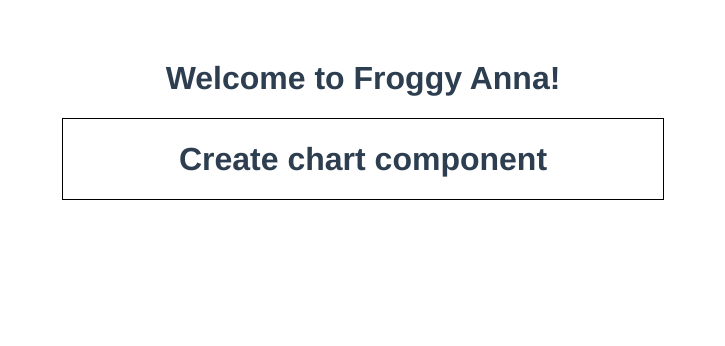
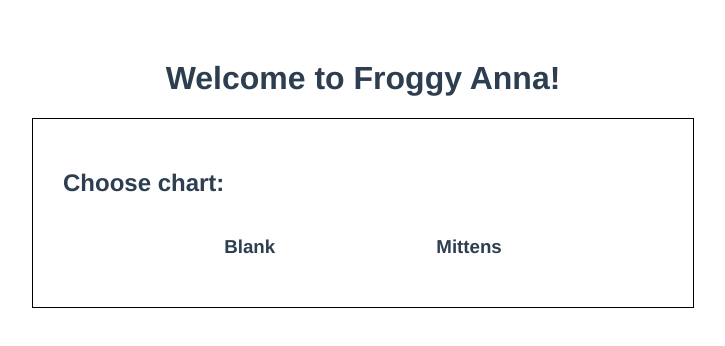
Before and after one commit to MiuMiuMiuMiuMiu/stitch-chart, a Vue app: page / in a window 1280 px wide. Shown: the top 346 px of the page, without its empty margins (277-1002 px from the left). Built offline with nearby package versions, Linux system fonts and the light colour scheme.

Commit message:
Add click listener to chart choices

```diff
--- /dev/null
+++ b/src/components/ChartOption.vue
@@ -0,0 +1,39 @@
+<template>
+  <h2>Choose chart:</h2>
+
+  <div class="chart-choice">
+    <h3 v-on:click="choice" v-for="option of options" v-bind:key="option">{{option}}</h3>
+  </div>
+
+</template>
+
+<script>
+export default {
+  name: 'ChartOption',
+  data() {
+    return {
+      options: [
+        "Blank",
+        "Mittens"
+      ]
+    }
+  },
+  methods: {
+    choice() {
+      console.log("Clicked")
+    }
+  }
+}
+</script>
+
+<style scoped>
+h2,
+h3 {
+  text-align: left;
+}
+
+.chart-choice {
+  display: flex;
+  justify-content: space-evenly;
+}
+</style>
--- a/src/components/CreateChart.vue
+++ b/src/components/CreateChart.vue
@@ -1,13 +1,18 @@
 <template>
   <div class="chart-input-container">
-    <h1>Create chart component</h1>
+    <ChartOption />
   </div>
 
 </template>
 
 <script>
+import ChartOption from "./ChartOption.vue"
+
 export default {
-    name: 'CreateChart'
+    name: 'CreateChart',
+    components: {
+      ChartOption
+    }
 }
 </script>
 
@@ -16,5 +21,6 @@ export default {
   border: black 1px solid;
   width: 600px;
   margin: 0 auto;
+  padding: 30px;
 }
 </style>
```
